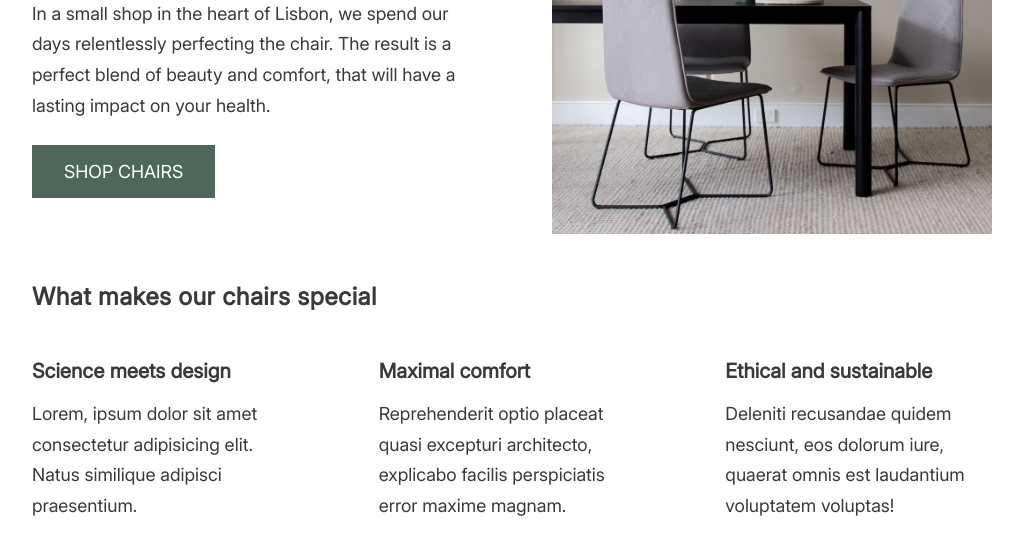
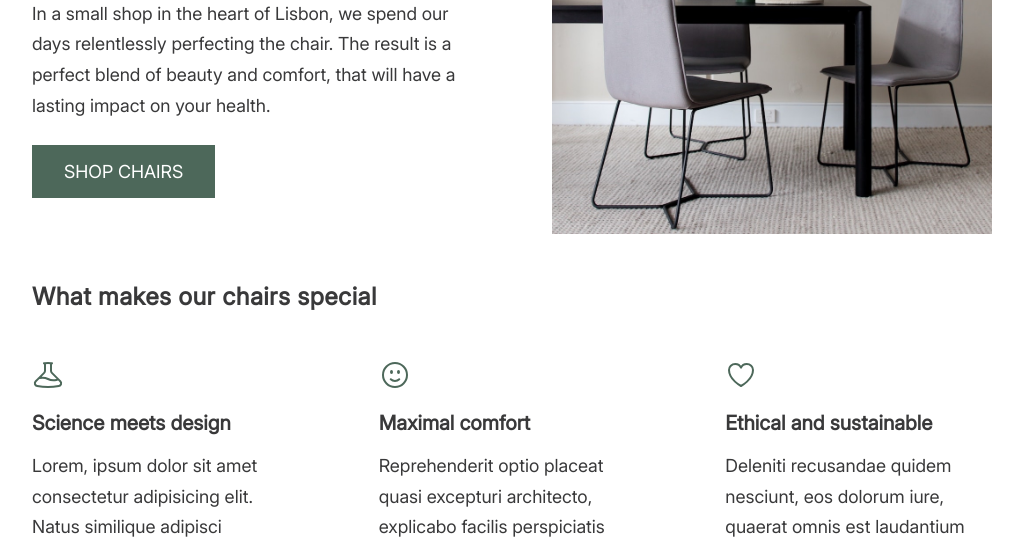
Before and after one commit to mapalummi/ChairShop, a plain HTML site: page index.html in a window 1280 px wide. Shown: the part 254-800 px from the top of the page, without its empty margins (128-1151 px from the left). Drawn offline with Linux system fonts and the light colour scheme.

Commit message:
Enhance header text and feature icons for improved layout and readability

```diff
--- a/index.html
+++ b/index.html
@@ -14,8 +14,7 @@
         <div class="header-text-box">
           <h1>We design and build better chairs, for a better life</h1>
           <p class="header-text">
-            In a small shop in the heart of Lisbon, we spend our days
-            relentlessly perfecting the chair. The result is a perfect blend of
+            In a small shop in the heart of Lisbon, we spend our days relentlessly perfecting the chair. The result is a perfect blend of
             beauty and comfort, that will have a lasting impact on your health.
           </p>
           <a class="btn btn--big" href="#">Shop chairs</a>
@@ -27,30 +26,70 @@
         <h2>What makes our chairs special</h2>
         <div class="grid-3-cols">
           <div>
+            <svg
+              xmlns="http://www.w3.org/2000/svg"
+              fill="none"
+              viewBox="0 0 24 24"
+              stroke-width="1.5"
+              stroke="currentColor"
+              class="features-icon"
+            >
+              <path
+                stroke-linecap="round"
+                stroke-linejoin="round"
+                d="M9.75 3.104v5.714a2.25 2.25 0 0 1-.659 1.591L5 14.5M9.75 3.104c-.251.023-.501.05-.75.082m.75-.082a24.301 24.301 0 0 1 4.5 0m0 0v5.714c0 .597.237 1.17.659 1.591L19.8 15.3M14.25 3.104c.251.023.501.05.75.082M19.8 15.3l-1.57.393A9.065 9.065 0 0 1 12 15a9.065 9.065 0 0 0-6.23-.693L5 14.5m14.8.8 1.402 1.402c1.232 1.232.65 3.318-1.067 3.611A48.309 48.309 0 0 1 12 21c-2.773 0-5.491-.235-8.135-.687-1.718-.293-2.3-2.379-1.067-3.61L5 14.5"
+              />
+            </svg>
+
             <p class="features-title"><strong>Science meets design</strong></p>
+            <p class="features-text">Lorem, ipsum dolor sit amet consectetur adipisicing elit. Natus similique adipisci praesentium.</p>
+          </div>
+
+          <div>
+            <svg
+              xmlns="http://www.w3.org/2000/svg"
+              fill="none"
+              viewBox="0 0 24 24"
+              stroke-width="1.5"
+              stroke="currentColor"
+              class="features-icon"
+            >
+              <path
+                stroke-linecap="round"
+                stroke-linejoin="round"
+                d="M15.182 15.182a4.5 4.5 0 0 1-6.364 0M21 12a9 9 0 1 1-18 0 9 9 0 0 1 18 0ZM9.75 9.75c0 .414-.168.75-.375.75S9 10.164 9 9.75 9.168 9 9.375 9s.375.336.375.75Zm-.375 0h.008v.015h-.008V9.75Zm5.625 0c0 .414-.168.75-.375.75s-.375-.336-.375-.75.168-.75.375-.75.375.336.375.75Zm-.375 0h.008v.015h-.008V9.75Z"
+              />
+            </svg>
+
+            <p class="features-title">
+              <strong>Maximal comfort</strong>
+            </p>
             <p class="features-text">
-              Lorem, ipsum dolor sit amet consectetur adipisicing elit. Natus
-              similique adipisci praesentium.
+              Reprehenderit optio placeat quasi excepturi architecto, explicabo facilis perspiciatis error maxime magnam.
             </p>
           </div>
 
           <div>
-            <p class="features-title">
-              <strong>Maximal comfort</strong>
-            </p>
-            <p class="features-text">
-              Reprehenderit optio placeat quasi excepturi architecto, explicabo
-              facilis perspiciatis error maxime magnam.
-            </p>
-          </div>
+            <svg
+              xmlns="http://www.w3.org/2000/svg"
+              fill="none"
+              viewBox="0 0 24 24"
+              stroke-width="1.5"
+              stroke="currentColor"
+              class="features-icon"
+            >
+              <path
+                stroke-linecap="round"
+                stroke-linejoin="round"
+                d="M21 8.25c0-2.485-2.099-4.5-4.688-4.5-1.935 0-3.597 1.126-4.312 2.733-.715-1.607-2.377-2.733-4.313-2.733C5.1 3.75 3 5.765 3 8.25c0 7.22 9 12 9 12s9-4.78 9-12Z"
+              />
+            </svg>
 
-          <div>
             <p class="features-title">
               <strong>Ethical and sustainable</strong>
             </p>
             <p class="features-text">
-              Deleniti recusandae quidem nesciunt, eos dolorum iure, quaerat
-              omnis est laudantium voluptatem voluptas!
+              Deleniti recusandae quidem nesciunt, eos dolorum iure, quaerat omnis est laudantium voluptatem voluptas!
             </p>
           </div>
         </div>
@@ -62,9 +101,8 @@
           <div class="testimonial-box">
             <h2>"We couldn't live without these chairs anymore"</h2>
             <blockquote class="testimonial-text">
-              Lorem ipsum dolor sit amet consectetur adipisicing elit. Dolor
-              repellat at, nesciunt quia cum minima ipsum culpa totam sapiente
-              recusandae earum debitis doloribus in quasi voluptatibus!
+              Lorem ipsum dolor sit amet consectetur adipisicing elit. Dolor repellat at, nesciunt quia cum minima ipsum culpa totam
+              sapiente recusandae earum debitis doloribus in quasi voluptatibus!
             </blockquote>
             <p class="testimonial-author">&mdash; Mary and Sarah Johnson</p>
           </div>
@@ -153,9 +191,8 @@
       </section>
 
       <footer>
-        Copyright &copy; 2027 by Jonas Schmedtmann. Part of "Build Responsive
-        Real-World Websites with HTML and CSS" online course. Use for learning
-        purposes only.
+        Copyright &copy; 2027 by Jonas Schmedtmann. Part of "Build Responsive Real-World Websites with HTML and CSS" online course. Use for
+        learning purposes only.
       </footer>
     </div>
   </body>
--- a/style.css
+++ b/style.css
@@ -120,6 +120,10 @@ img {
 
 /* FEATURES */
 .features-icon {
+  stroke: #4D685A;
+  width: 32px;
+  height: 32px;
+  margin-bottom: 16px;
 }
 
 .features-title {
```
